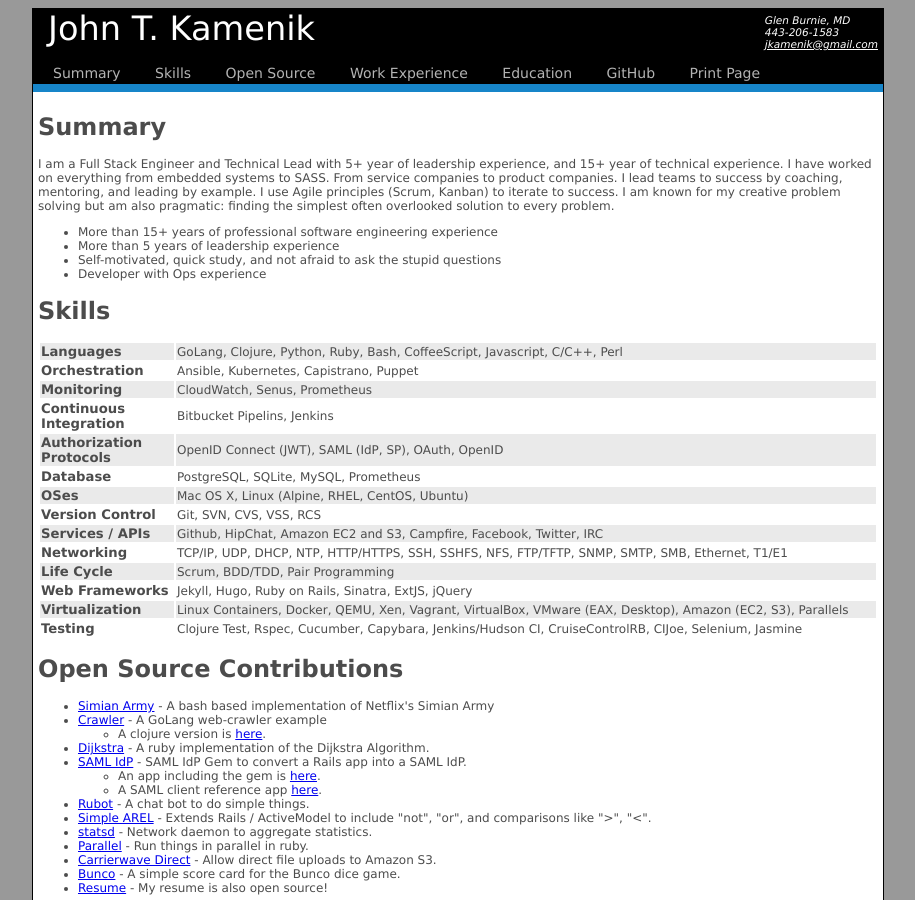
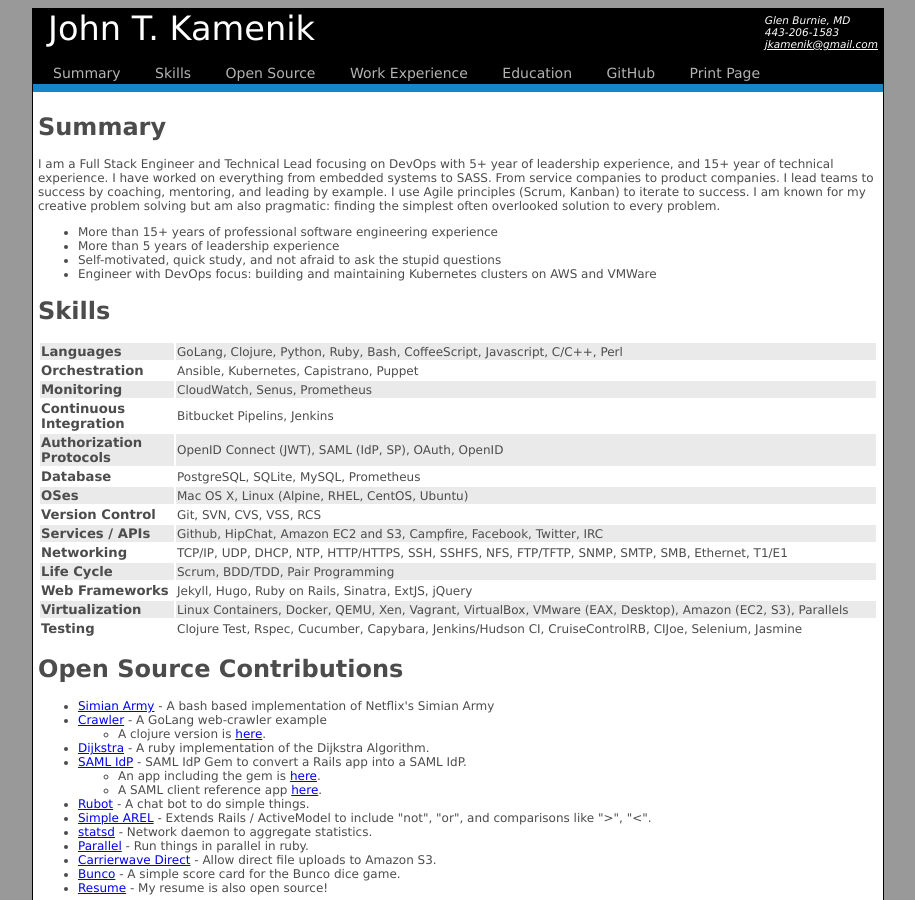
Before and after one commit to srvullupala/Resume, a Jekyll site: the page built from index.html, in a window 1280 px wide and 900 px high. Shown: the whole window, without its empty margins (182-1097 px from the left). Built offline with Jekyll 4.4.1, drawn with Linux system fonts in a browser that asks for light colours; Markdown is read by kramdown in place of the engine named in the settings.

Commit message:
Update Summary

```diff
--- a/_data/summary.yml
+++ b/_data/summary.yml
@@ -1,4 +1,4 @@
 - More than 15+ years of professional software engineering experience
 - More than 5 years of leadership experience
 - Self-motivated, quick study, and not afraid to ask the stupid questions
-- Developer with Ops experience
+- "Engineer with DevOps focus: building and maintaining Kubernetes clusters on AWS and VMWare"
--- a/_includes/summary.html
+++ b/_includes/summary.html
@@ -1,12 +1,5 @@
 <h1><a name="summary">Summary</a></h1>
-<p>I am a Full Stack Engineer and Technical Lead with 5+ year of
-  leadership experience, and 15+ year of technical experience.  I have
-  worked on everything from embedded systems to SASS.  From service
-  companies to product companies.  I lead teams to success by
-  coaching, mentoring, and leading by example.  I use Agile principles
-  (Scrum, Kanban) to iterate to success.  I am known for my creative
-  problem solving but am also pragmatic: finding the simplest often
-  overlooked solution to every problem.
+<p>I am a Full Stack Engineer and Technical Lead focusing on DevOps with 5+ year of leadership experience, and 15+ year of technical experience.  I have  worked on everything from embedded systems to SASS.  From service companies to product companies.  I lead teams to success by coaching, mentoring, and leading by example.  I use Agile principles (Scrum, Kanban) to iterate to success.  I am known for my creative  problem solving but am also pragmatic: finding the simplest often overlooked solution to every problem.
 </p>
 <ul>
     {% for item in site.data.summary %}
```
